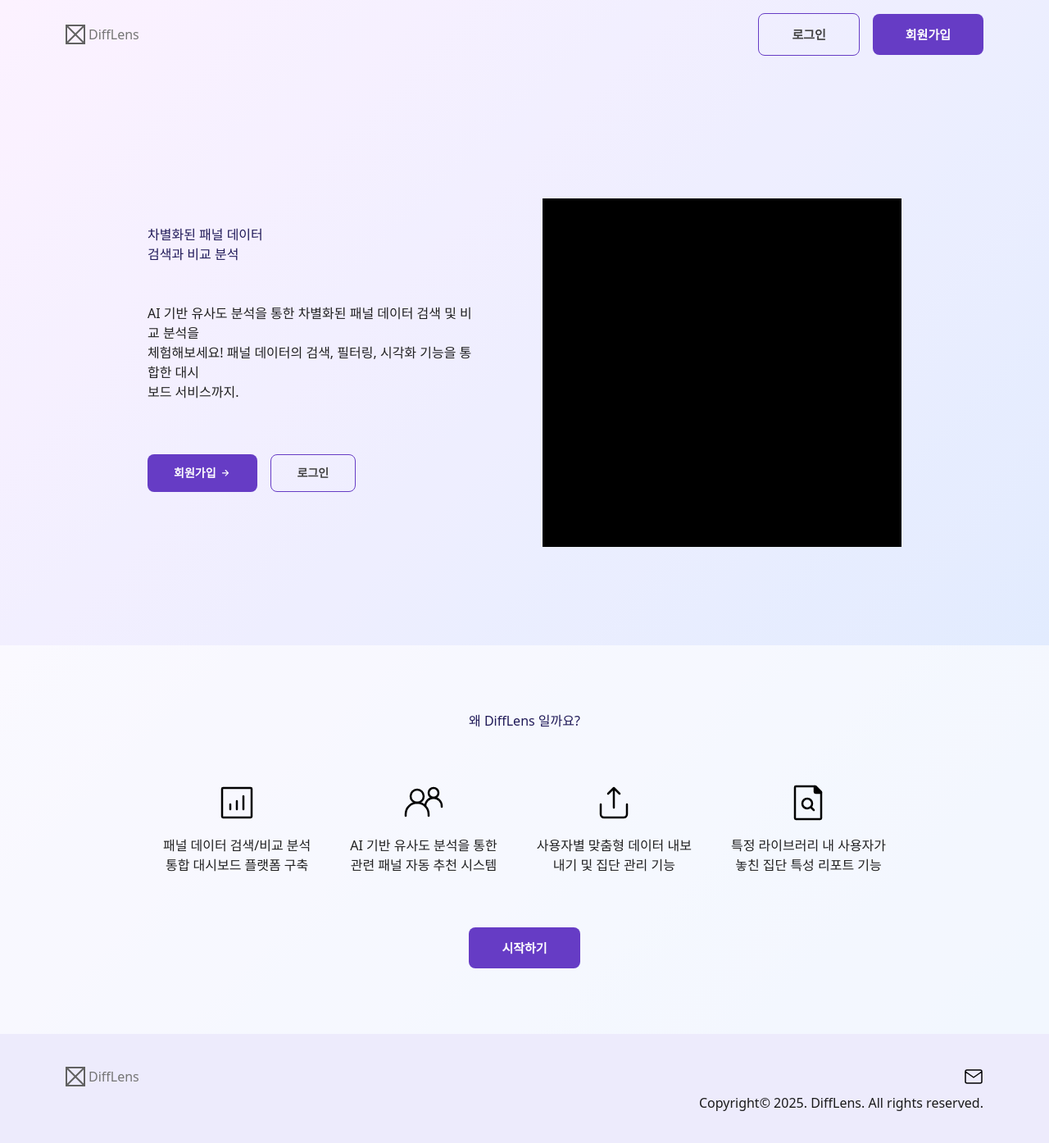
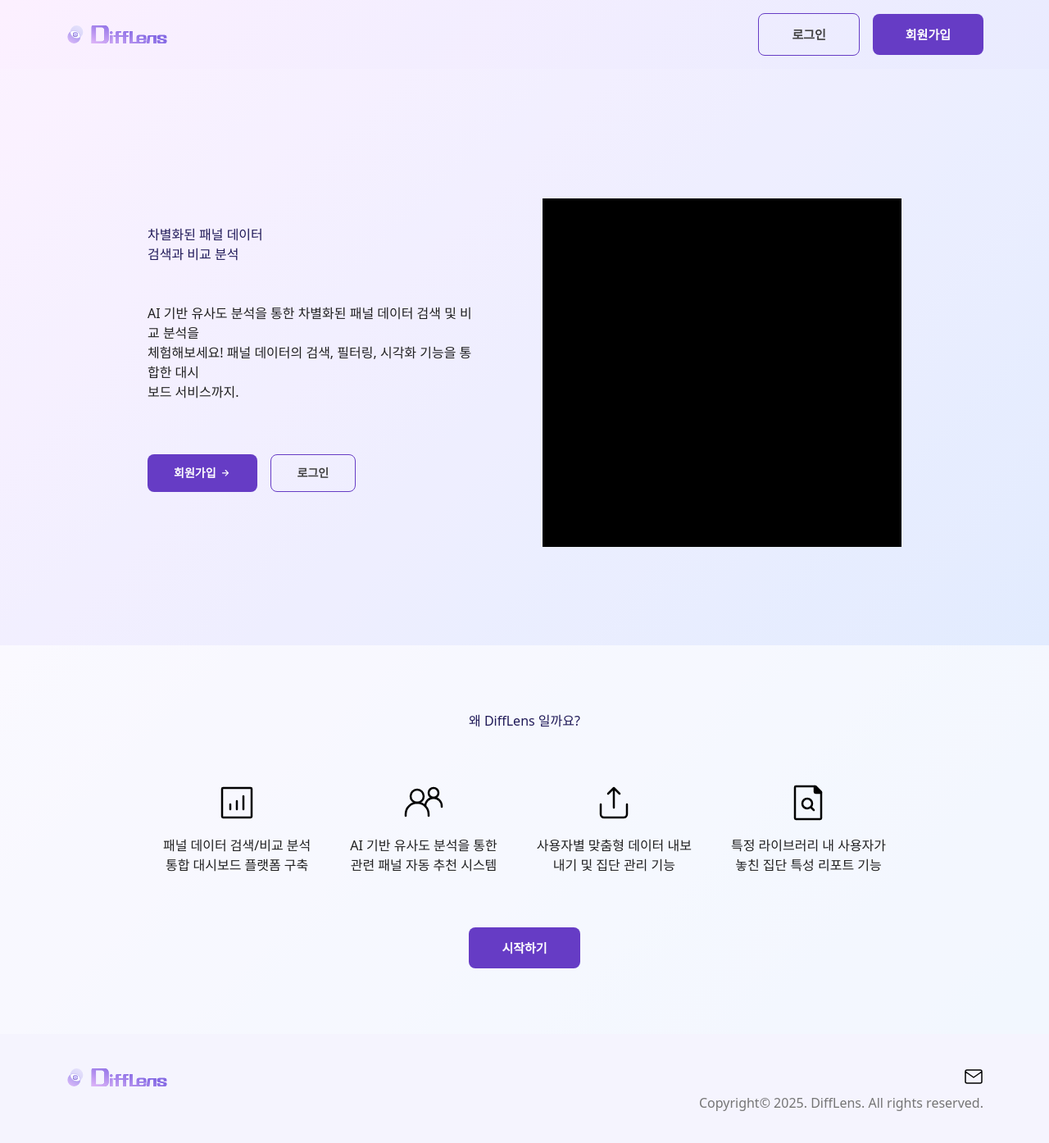
Before and after one commit to SW-DiffLens/fe, a React (Vite) app: page / in a window 1280 px wide. Shown: the top 1394 px of the page at 82% size. Built offline with nearby package versions, Linux system fonts and the light colour scheme; a web font is replaced by a local one.

Commit message:
refact: 랜딩 레이아웃 header/footer 컴포넌트 사용

```diff
--- a/src/layouts/LandingLayout.tsx
+++ b/src/layouts/LandingLayout.tsx
@@ -1,7 +1,6 @@
 import { Outlet } from "react-router-dom";
-import Button from "@/components/button";
-import mailIcon from "@/assets/ic_mail.svg";
-import xBox from "@/assets/x-box.svg";
+import Header from "@/components/header";
+import Footer from "@/components/footer";
 
 export default function LandingLayout() {
   return (
@@ -11,38 +10,11 @@ export default function LandingLayout() {
         background: "linear-gradient(135deg, #FBEEFF 0.5%, #D1E4FE 100%)",
       }}
     >
-      {/* header 추후에 컴포넌트 분리 예정 */}
-      <header className="flex items-center justify-between px-[80px] py-[16px] bg-opacity-200">
-        <div className="flex items-center gap-[4px]">
-          <img src={xBox} alt="xBox" className="w-[24px] h-[24px]" />
-          <div className="text-h4-primary text-gray-600">DiffLens</div>
-        </div>
-        <div className="flex items-center gap-[16px]">
-          <Button variant="outlined" size="large">
-            로그인
-          </Button>
-          <Button variant="filled" size="large">
-            회원가입
-          </Button>
-        </div>
-      </header>
-
+      <Header isLoggedIn="false" dashboard="false" />
       <main>
         <Outlet />
       </main>
-      {/* footer 추후에 컴포넌트 분리 예정 */}
-      <footer className="flex items-start justify-between px-[80px] py-[40px] bg-primary-100">
-        <div className="flex items-center gap-[4px]">
-          <img src={xBox} alt="xBox" className="w-[24px] h-[24px]" />
-          <div className="text-h4-primary text-gray-600">DiffLens</div>
-        </div>
-        <div className="flex flex-col items-end gap-[8px]">
-          <img src={mailIcon} alt="mail" className="w-[24px] h-[24px]" />
-          <div className="text-body5-secondary text-gray-950">
-            Copyright© 2025. DiffLens. All rights reserved.
-          </div>
-        </div>
-      </footer>
+      <Footer transparency="off" />
     </div>
   );
 }
```
